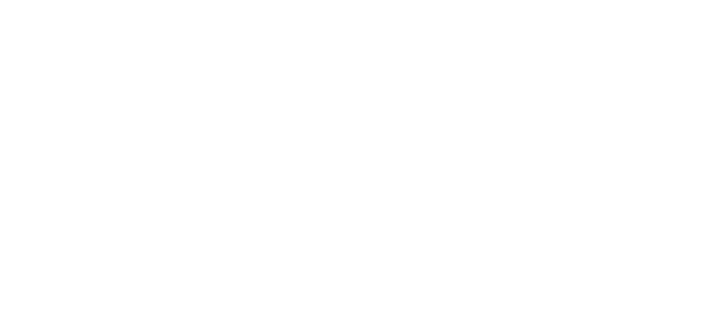
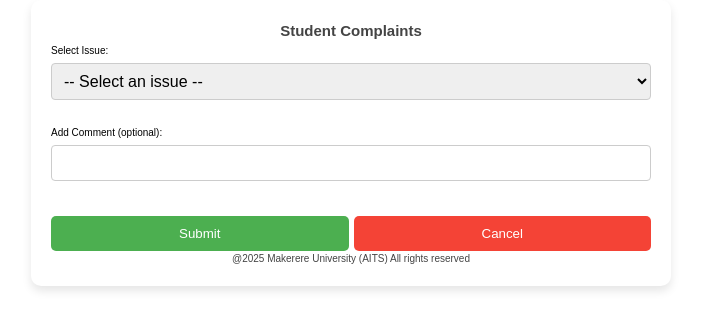
Before and after one commit to SekibaalaMark/academic_issue_tracking, a React (Vite) app in the folder Frontend/: page /student-complaints in a window 1280 px wide. Before the commit this address had no page. Shown: the top 330 px of the page, without its empty margins (289-990 px from the left). Built offline with nearby package versions, Linux system fonts and the light colour scheme.

Commit message:
Importedicons from react-icons/fa,Created StyledForm and Styled input components, Added state management for visibility,Created togglepassword visibility function,Updated username input field,Updated password input field with an icon

```diff
--- a/Frontend/src/App.jsx
+++ b/Frontend/src/App.jsx
@@ -33,7 +33,6 @@ function App() {
           </li>
         </ul>
       </nav>
-      {/* <StudentComplaints /> */}
     </div>
   );
 }
--- a/Frontend/src/main.jsx
+++ b/Frontend/src/main.jsx
@@ -1,21 +1,19 @@
 // src/main.jsx
-import React from 'react';
+import React from "react";
+import ReactDOM from "react-dom/client";
+import { BrowserRouter as Router, Routes, Route } from "react-router-dom";
+import "./index.css";
+import App from "./App";
+import Login from "./pages/Login";
+import Dashboard from "./pages/Dashboard";
+import Home from "./pages/Home";
+import Students from "./ui/Students";
+import Lecturers from "./pages/Lecturers";
+import AcademicRegistrar from "./pages/AcademicRegistrar";
+import RegisterForm from "./pages/RegisterForm";
+import StudentComplaints from "./ui/StudentComplaints/StudentComplaints.jsx"; // Import StudentComplaints
 
-
-import ReactDOM from 'react-dom/client';
-import { BrowserRouter as Router, Routes, Route } from 'react-router-dom';
-import './index.css';
-import App from './App';
-import Login from './pages/Login';
-import Dashboard from './pages/Dashboard';
-import Home from './pages/Home';
-import Students from "./ui/Students";
-
-import Lecturers from './pages/Lecturers';
-import AcademicRegistrar from './pages/AcademicRegistrar';
-import RegisterForm from './pages/Registerform';
-
-const root = ReactDOM.createRoot(document.getElementById('root'));
+const root = ReactDOM.createRoot(document.getElementById("root"));
 
 root.render(
   <Router>
@@ -28,6 +26,7 @@ root.render(
       <Route path="/students" element={<Students />} />
       <Route path="/lecturers" element={<Lecturers />} />
       <Route path="/academic-registrar" element={<AcademicRegistrar />} />
+      <Route path="/student-complaints" element={<StudentComplaints />} />{" "}
 
     </Routes>
   </Router>
--- a/Frontend/src/pages/Login.jsx
+++ b/Frontend/src/pages/Login.jsx
@@ -1,9 +1,11 @@
+import React, { useState } from "react";
 import styled from "styled-components";
 import Button from "../ui/Button";
 import Form from "../ui/Form";
 import FormRow from "../ui/FormRow";
 import Input from "../ui/Input";
 import styles from "./register.module.css";
+import { FaEye, FaEyeSlash, FaUser } from "react-icons/fa"; // Import icons
 
 const StyledForm = styled(Form)`
   max-width: 400px;
@@ -30,20 +32,62 @@ const StyledForm = styled(Form)`
   }
 `;
 
+const StyledInput = styled(Input)`
+  width: 100%;
+  padding: 0.75rem 2.5rem 0.75rem 0.75rem; /* Adjust padding for icons */
+  font-size: 1rem;
+`;
+
 function Login() {
+  const [passwordVisible, setPasswordVisible] = useState(false);
+
+  const togglePasswordVisibility = () => {
+    setPasswordVisible(!passwordVisible);
+  };
+
   return (
     <div className={styles.formCenter}>
-    <Form>
+      <StyledForm>
         <h2>welcome to AITS</h2>
         <h2>Login</h2>
         <FormRow label="username">
-        <Input type="password" placeholder="Enter username" />
+          <div style={{ position: "relative", width: "100%" }}>
+            <StyledInput type="text" placeholder="Enter username" />
+            <span
+              style={{
+                position: "absolute",
+                right: "0.5rem",
+                top: "50%",
+                transform: "translateY(-50%)",
+                pointerEvents: "none",
+              }}
+            >
+              <FaUser />
+            </span>
+          </div>
         </FormRow>
         <FormRow label="password">
-        <Input type="password" placeholder="Enter password" />
+          <div style={{ position: "relative", width: "100%" }}>
+            <StyledInput
+              type={passwordVisible ? "text" : "password"}
+              placeholder="Enter password"
+            />
+            <span
+              onClick={togglePasswordVisibility}
+              style={{
+                position: "absolute",
+                right: "0.5rem",
+                top: "50%",
+                transform: "translateY(-50%)",
+                cursor: "pointer",
+              }}
+            >
+              {passwordVisible ? <FaEyeSlash /> : <FaEye />}
+            </span>
+          </div>
         </FormRow>
         <Button>Login</Button>
-    </Form>
+      </StyledForm>
     </div>
   );
 }
--- a/Frontend/src/ui/StudentComplaints/StudentComplaints.jsx
+++ b/Frontend/src/ui/StudentComplaints/StudentComplaints.jsx
@@ -1,6 +1,7 @@
 import React from "react";
 import StudentForm from "./StudentForm"; // Correct import
 import "../StudentComplaints/StudentComplaints.css";
+import FormField from "../StudentDashboard/FormField/FormField.jsx"; // Import FormField
 
 const StudentComplaints = () => {
   const { issue, setIssue, file, setFile, comment, setComment, handleSubmit } =
@@ -10,33 +11,34 @@ const StudentComplaints = () => {
     <div className="complaint-container">
       <h2>Student Complaints</h2>
       <form onSubmit={handleSubmit}>
-        <label>Select Issue:</label>
-        <select
+        <FormField
+          label="Select Issue:"
+          type="select"
           value={issue}
           onChange={(e) => setIssue(e.target.value)}
           required
-        >
-          <option value="">-- Select an issue --</option>
-          <option value="missing_marks">Missing Marks</option>
-          <option value="under_grading">Under Grading</option>
-          <option value="misplaced_marks">Misplaced Marks</option>
-          <option value="remarking">Appeal for Remarking</option>
-          <option value="others">Others</option>
-        </select>
+          options={[
+            "-- Select an issue --",
+            "missing_marks",
+            "under_grading",
+            "misplaced_marks",
+            "remarking",
+            "others",
+          ]}
+        />
 
         {issue && issue !== "others" && (
-          <>
-            <label>Attach Proof:</label>
-            <input
-              type="file"
-              onChange={(e) => setFile(e.target.files[0])}
-              required
-            />
-          </>
+          <FormField
+            label="Attach Proof:"
+            type="file"
+            onChange={(e) => setFile(e.target.files[0])}
+            required
+          />
         )}
 
-        <label>Add Comment (optional):</label>
-        <textarea
+        <FormField
+          label="Add Comment (optional):"
+          type="textarea"
           value={comment}
           onChange={(e) => setComment(e.target.value)}
         />
```
Also changed, not shown: 1 other file (tests, documents, lock files or other folders). Lines whose indentation alone changed are shown as unchanged.
